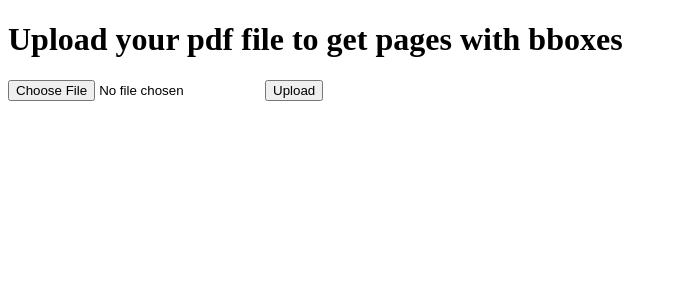
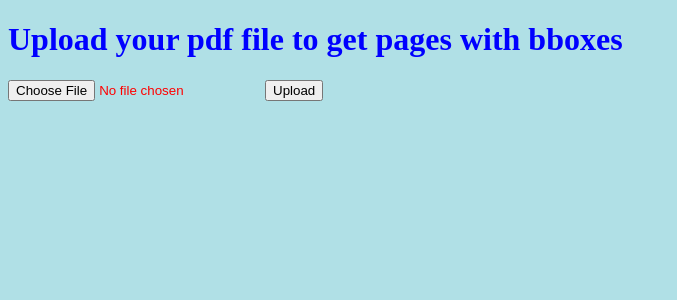
Before and after one commit to ezhopets/flask-bbox, a Flask app: page / in a window 1280 px wide. Shown: the top 300 px of the page, without its empty margins (0-677 px from the left). Run offline with Flask 2, Linux system fonts and the light colour scheme.

Commit message:
Add some design

```diff
--- a/bbox.py
+++ b/bbox.py
@@ -65,6 +65,8 @@ def bbox(filename, PPM_DIR, IMAGES_DIR, UPLOAD_DIR):
     try:
         pages = convert_from_path(filename, dpi=72, output_folder=PPM_DIR)
     except:
+        remove_dir(IMAGES_DIR)
+        remove_dir(PPM_DIR)
         return None
 
     fp = open(filename, 'rb')
--- /dev/null
+++ b/static/styles.css
@@ -0,0 +1,11 @@
+body {
+  background-color: powderblue;
+}
+
+h1 {
+  color: blue;
+}
+
+p {
+  color: red;
+}
--- a/templates/download.html
+++ b/templates/download.html
@@ -1,5 +1,7 @@
 <!doctype html>
   <title>Download File</title>
+  <link rel="stylesheet" href="../static/styles.css">
+  <link rel="shortcut icon" type="image/jpg" href="../static/favicon.ico"/>
   <h1>Press 'Download' to download your zip file with pdf bboxes</h1>
   <body class="body">
      <div class="container" align="left">
--- a/templates/uploadfile.html
+++ b/templates/uploadfile.html
@@ -1,7 +1,9 @@
 <!doctype html>
     <title>Pdf bbox</title>
+    <link rel="stylesheet" href="./static/styles.css">
+    <link rel="shortcut icon" type="image/jpg" href="./static/favicon.ico"/>
     <h1>Upload your pdf file to get pages with bboxes</h1>
     <form action="" method=post enctype=multipart/form-data>
       <p><input type=file name=file>
-         <input type=submit value=Upload>
+      <input type=submit value=Upload>
     </form>
--- a/templates/uploadfile_error.html
+++ b/templates/uploadfile_error.html
@@ -1,5 +1,7 @@
 <!doctype html>
     <title>Pdf bbox</title>
+    <link rel="stylesheet" href="./static/styles.css">
+    <link rel="shortcut icon" type="image/jpg" href="./static/favicon.ico"/>
     <h1>Sorry, you can only upload pdf file. Please try again</h1>
     <form action="" method=post enctype=multipart/form-data>
       <p><input type=file name=file>
```
Also changed, not shown: README.md, static/favicon.ico (added).
